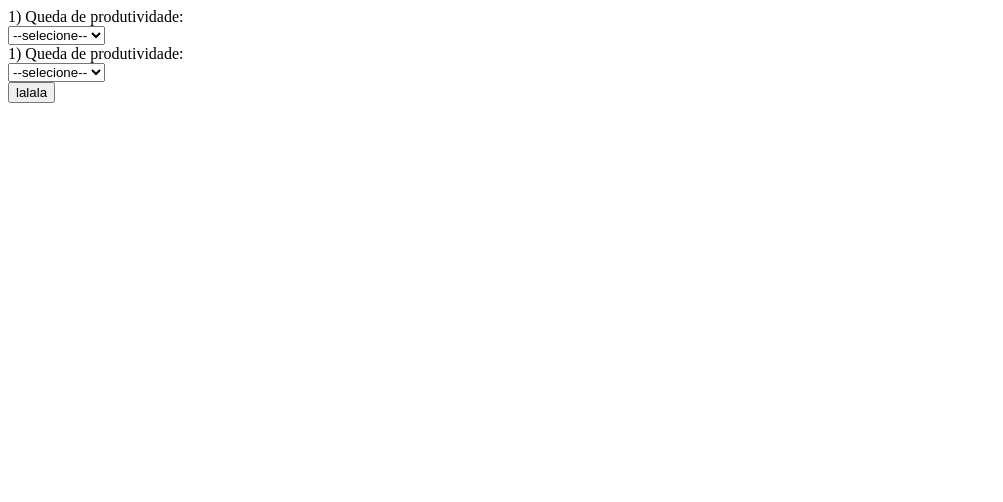
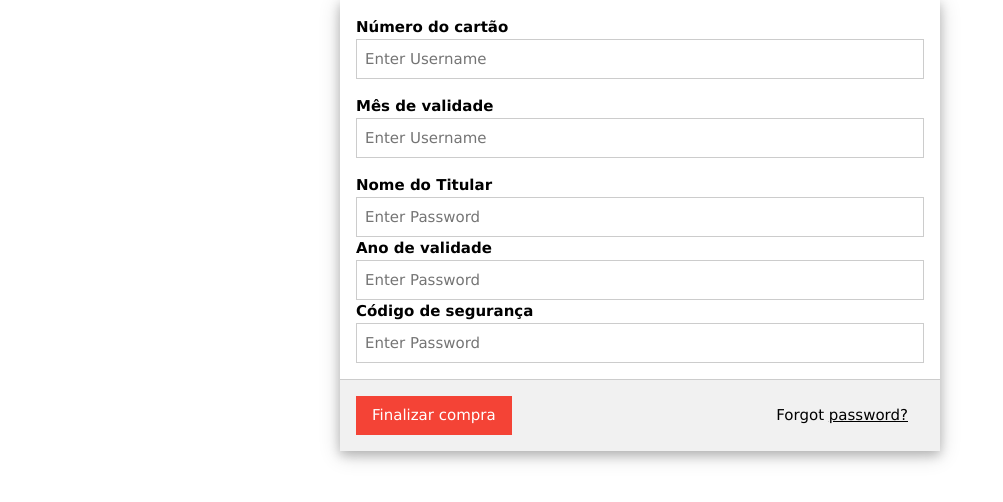
Before and after one commit to miguelmoreirabandtec/Projeto_Site, a plain HTML site: page Projeto_SIte/teste.html in a window 1280 px wide. Shown: the whole page, without its empty margins (0-1003 px from the left). Drawn offline with nearby package versions, Linux system fonts and the light colour scheme.

Commit message:
Feito site de vendas feito

```diff
--- a/Projeto_SIte/teste.html
+++ b/Projeto_SIte/teste.html
@@ -1,63 +1,51 @@
 <!DOCTYPE html>
-<html lang="en">
-
-<head>
-    <meta charset="UTF-8">
-    <meta name="viewport" content="width=device-width, initial-scale=1.0">
-    <meta http-equiv="X-UA-Compatible" content="ie=edge">
-    <title>Document</title>
-</head>
+<html>
+<title>Site de Vendas São Paulo Futebol Clube</title>
+<meta name="viewport" content="width=device-width, initial-scale=1">
+<link rel="stylesheet" href="https://www.w3schools.com/w3css/4/w3.css">
 
 <body>
 
-    <div class="questao">
-        1) Queda de produtividade: <br>
-        <select class="frmlog_estresse" id="quantidade_ingressos4">
-            <option>--selecione--</option>
-            <option value="1">Raramente</option>
-            <option value="2">Às vezes</option>
-            <option value="3">Sempre</option>
-        </select>
+
+
+    <div class="w3-modal-content w3-card-4 w3-animate-zoom" style="max-width:600px">
+
+
+        <form class="w3-container" action="/action_page.php">
+            <div class="w3-section">
+                <label><b>Número do cartão</b></label>
+                <input class="w3-input w3-border w3-margin-bottom" type="text" placeholder="Enter Username"
+                    name="usrname" required>
+                <label><b>Mês de validade</b></label>
+                <input class="w3-input w3-border w3-margin-bottom" type="text" placeholder="Enter Username"
+                    name="usrname" required>
+                <label><b>Nome do Titular</b></label>
+                <input class="w3-input w3-border" type="password" placeholder="Enter Password" name="psw" required>
+
+                <label><b>Ano de validade</b></label>
+                <input class="w3-input w3-border" type="password" placeholder="Enter Password" name="psw" required>
+
+                <label><b>Código de segurança</b></label>
+                <input class="w3-input w3-border" type="password" placeholder="Enter Password" name="psw" required>
+
+
+
+
+
+
+            </div>
+        </form>
+
+        <div class="w3-container w3-border-top w3-padding-16 w3-light-grey">
+            <button onclick="document.getElementById('id01').style.display='none'" type="button"
+                class="w3-button w3-red">Finalizar compra</button>
+            <span class="w3-right w3-padding w3-hide-small">Forgot <a href="#">password?</a></span>
+        </div>
+
     </div>
-
-    <div class="questao">
-        1) Queda de produtividade: <br>
-        <select class="frmlog_estresse" id="quantidade_ingressos3">
-            <option>--selecione--</option>
-            <option value="1">Raramente</option>
-            <option value="2">Às vezes</option>
-            <option value="3">Sempre</option>
-        </select>
     </div>
-    <button onclick="total()">lalala</button>
-    <div id="mensagem"></div>
-    <div id="mensagem1"></div>
-    <div id="mensagem2" style="display: none;"></div>
-
+    </div>
 
 </body>
 
 </html>
-<script>
-
-
-
-    function total() {
-
-        var soma = Number(quantidade_ingressos4.value) * Number(50);
-        var soma1 = Number(quantidade_ingressos3.value) * Number(25);
-        // var somat = soma;
-        // var soma1t = soma1;
-        mensagem.innerHTML = ` ingressos jogOA${soma}`;
-        mensagem.innerHTML = ` ingressos jogOB${soma1}`;
-
-        console.log(soma, soma1)
-        var total = Number(soma + soma1);
-
-        console.log('valor da soma: ', total)
-        mensagem2.innerHTML = `Total: ${total}`
-
-    }
-
-
-</script>
```
Also changed, not shown: Projeto_SIte/js/venda_ingressos.js (+14 -6 lines), Projeto_SIte/venda_ingressos.html (+46 -4 lines).
